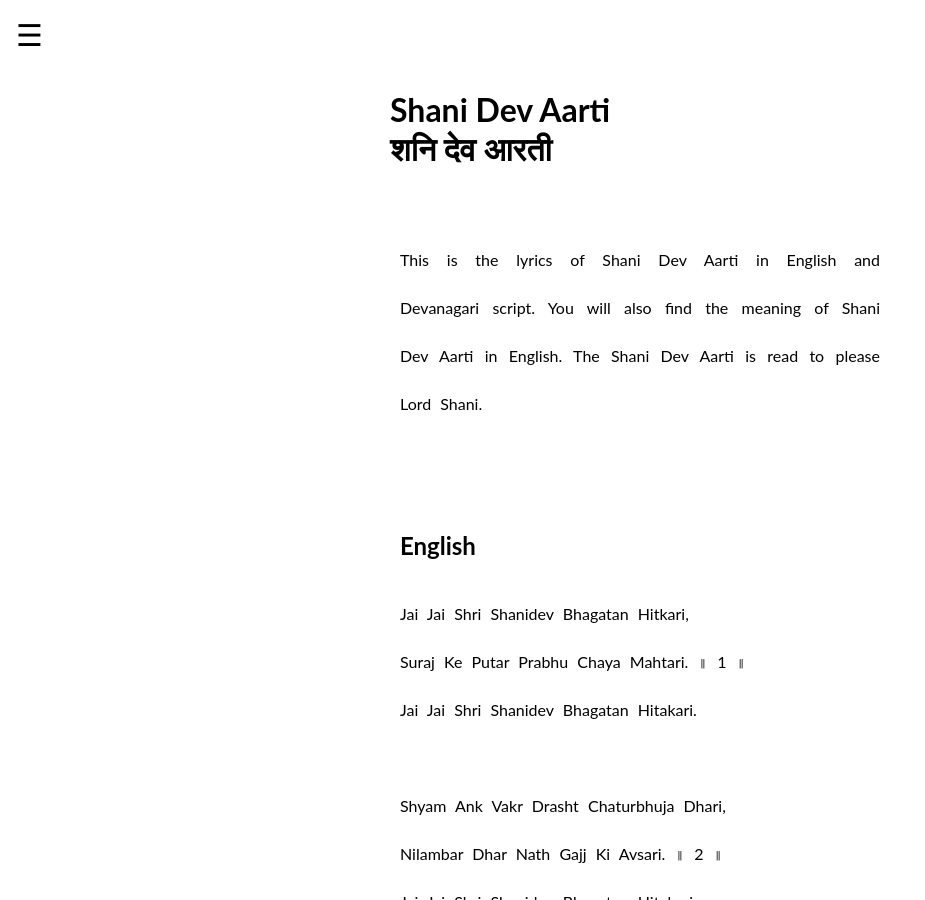
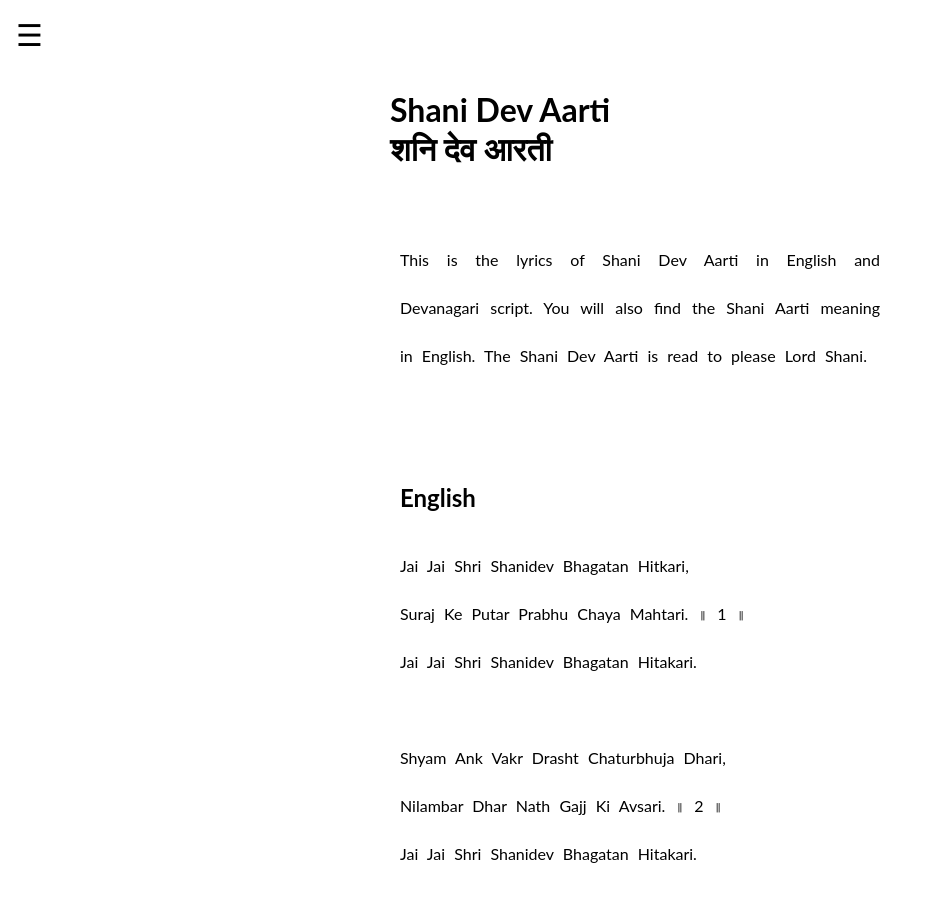
Before and after one commit to abhishekdjoshi/abhishekdjoshi.kclstr.io, a Jekyll site: the page pages/shani/aarti.html, which Jekyll copies as it is, in a window 1280 px wide and 900 px high. Shown: the whole window, without its empty margins (0-925 px from the left). Built offline with Jekyll 4.4.1, drawn with Linux system fonts in a browser that asks for light colours; a script that is not in the unit is left out; some of the changed lines change nothing that is shown.

Commit message:
Update aarti.html

```diff
--- a/pages/shani/aarti.html
+++ b/pages/shani/aarti.html
@@ -6,11 +6,16 @@
     <meta http-equiv="Content-Type" content="text/html; charset=UTF-8" />
     <meta
       name="description"
-      content="Learn Shani Dev Aarti. Read the lyrics in English and Hindi or Sanskrit, and get its meaning in English."
+      content="Learn Shani Dev Aarti. Read the Shani Aarti lyrics in English and Hindi or Sanskrit, and get Shani Aarti meaning in English."
     />
     <meta
       name="keywords"
-      content="Shani Aarti, Lord Shani Aarti, Shani Dev Aarti, Lord Shani Dev Aarti, शनि आरती , शनि भगवान आरती, शनि देव आरती"
+      content="Shani Aarti, Lord Shani Aarti, Shani Dev Aarti, Lord Shani Dev Aarti, शनि आरती , शनि भगवान आरती, शनि देव आरती,
+      Shani Aarti Full, Shani Aarti Hindi, Shani Aarti English, Shani Aarti Sanskrit,
+      Shani Aarti in Hindi, Shani Aarti in English, Shani Aarti in Sanskrit,
+      Shani Aarti lyrics in Hindi, Shani Aarti lyrics in English, Shani Aarti lyrics in Sanskrit,
+      Shani Aarti meaning in Hindi, Shani Aarti meaning in English,
+      Shani Aarti translation in Hindi, Shani Aarti translation in English"
     />
     <link rel="canonical" href="https://kclstr.com/pages/shani/aarti.html" />
     <style>
@@ -165,8 +170,8 @@
 
       <p>
         This is the lyrics of Shani Dev Aarti in English and Devanagari script.
-        You will also find the meaning of Shani Dev Aarti in English. The Shani
-        Dev Aarti is read to please Lord Shani.
+        You will also find the Shani Aarti meaning in English. The Shani Dev
+        Aarti is read to please Lord Shani.
       </p>
       <br /><br /><br />
 
```
